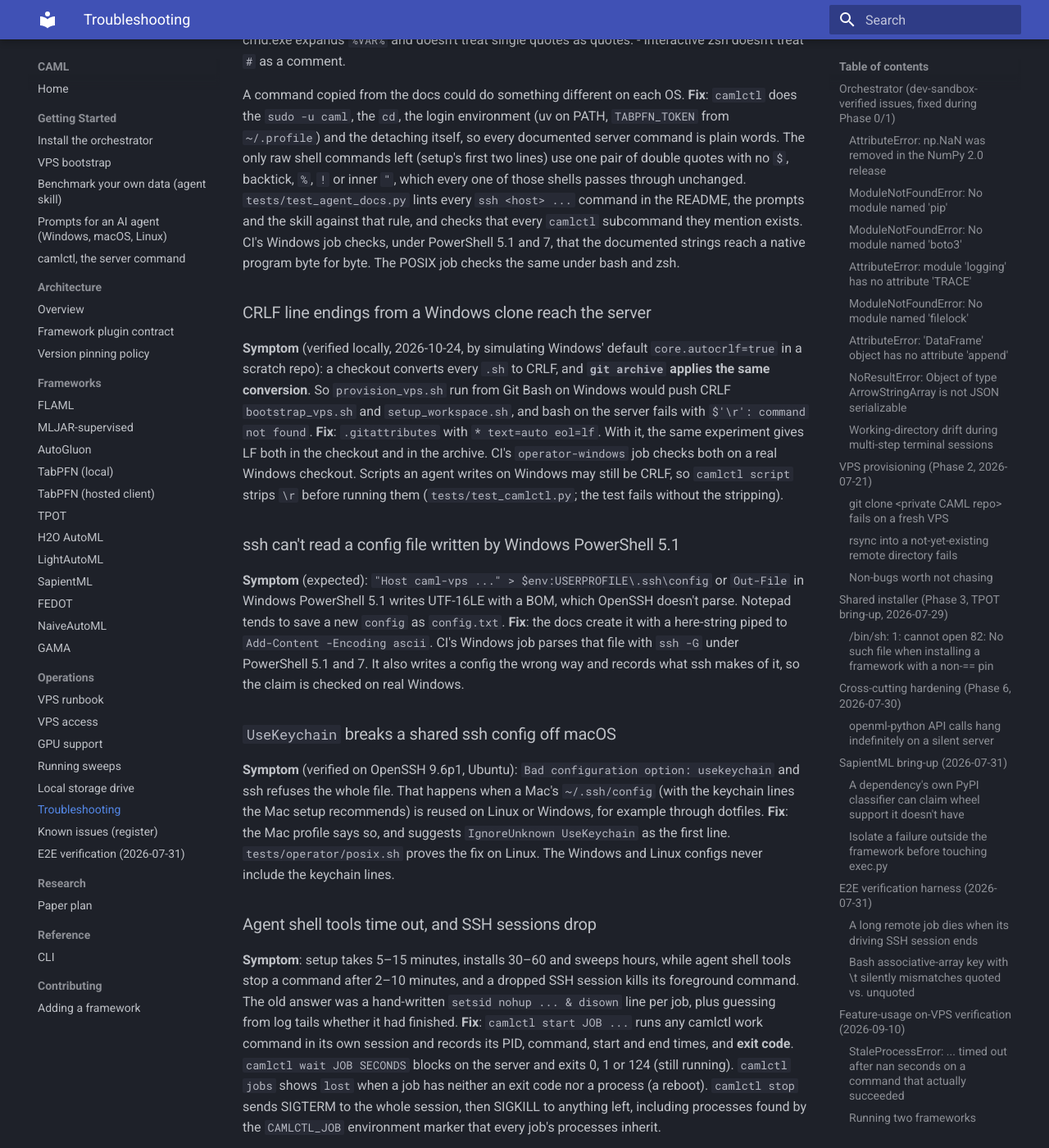
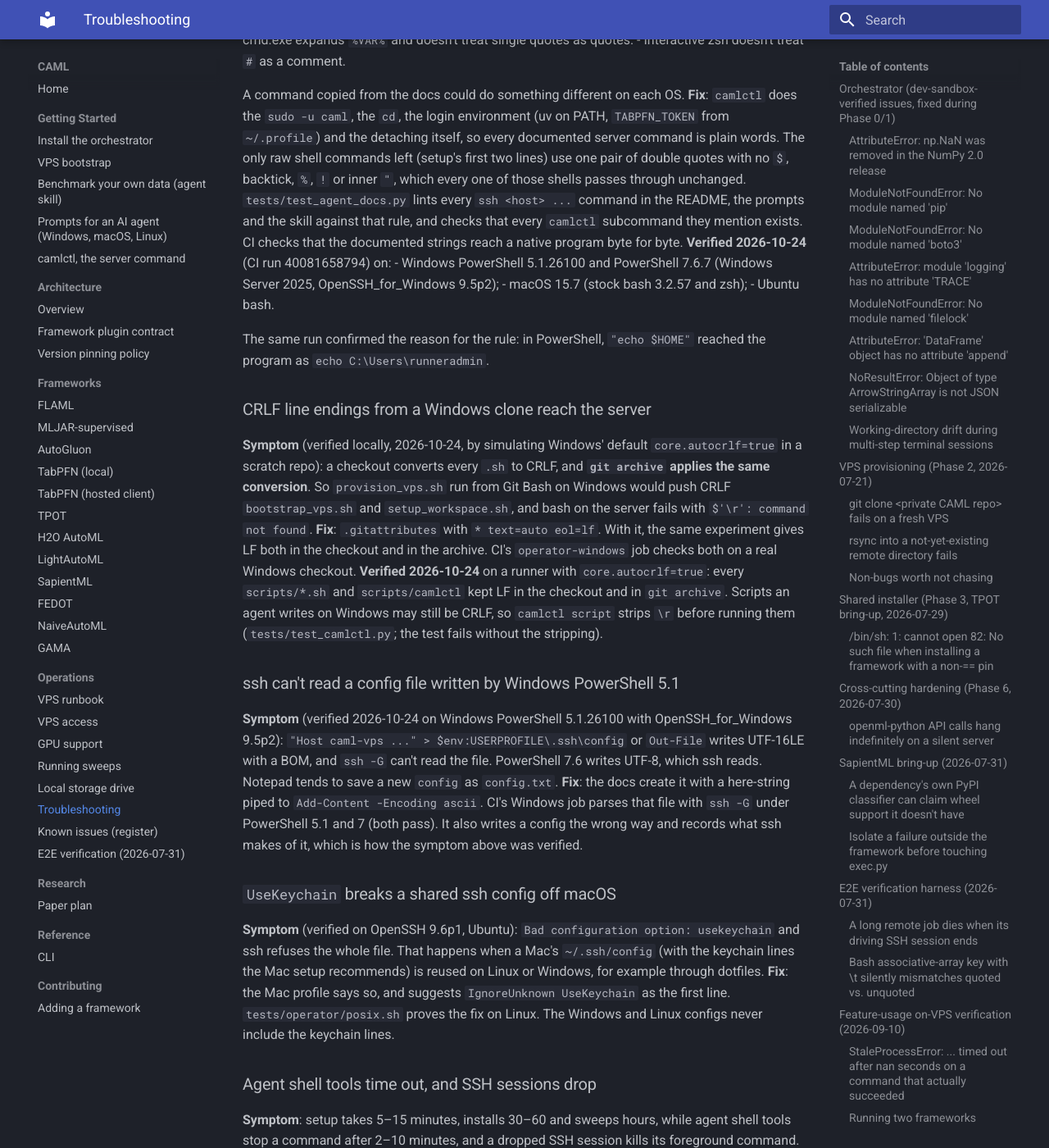
Before and after one commit to A1i-Tabatabaei/CAML, an MkDocs documentation site: the page built from docs/operations/troubleshooting.md, in a window 1280 px wide and 1400 px high, scrolled down 14795 px. Shown: the whole window at 82% size. Built offline with MkDocs 1.6.1 and Material for MkDocs 9.7.7, drawn with Linux system fonts in a browser that asks for light colours; some of the changed text lies outside the part shown.

Commit message:
Fix setup when XDG_* variables leak to the caml user; record CI evidence
CI's new server-e2e job failed on its first run: GitHub's runner sets
XDG_CONFIG_HOME=/home/runner/.config system-wide, it reached the caml user
through sudo, and the uv installer died writing its receipt there. Every
switch to caml (camlctl, bootstrap_vps.sh, provision_vps.sh, sync_vps.sh)
now drops inherited XDG_* variables; a unit test covers it.

Also records what the Windows and macOS jobs verified: LF survives
core.autocrlf=true, PowerShell 5.1's Out-File config is unreadable by ssh
(PowerShell 7's is fine), $HOME expands inside PowerShell double quotes,
and the documented remote strings pass unchanged through PowerShell 5.1/7,
bash 3.2 and zsh.

Co-Authored-By: Claude Opus 5.5 <noreply@anthropic.com>

```diff
--- a/docs/operations/troubleshooting.md
+++ b/docs/operations/troubleshooting.md
@@ -707,10 +707,16 @@ left (setup's first two lines) use one pair of double quotes with no `$`,
 backtick, `%`, `!` or inner `"`, which every one of those shells passes
 through unchanged. `tests/test_agent_docs.py` lints every `ssh <host> ...`
 command in the README, the prompts and the skill against that rule, and
-checks that every `camlctl` subcommand they mention exists. CI's Windows
-job checks, under PowerShell 5.1 and 7, that the documented strings reach a
-native program byte for byte. The POSIX job checks the same under bash and
-zsh.
+checks that every `camlctl` subcommand they mention exists. CI checks that
+the documented strings reach a native program byte for byte. **Verified
+2026-10-24** (CI run 40081658794) on:
+- Windows PowerShell 5.1.26100 and PowerShell 7.6.7 (Windows Server 2025,
+  OpenSSH_for_Windows 9.5p2);
+- macOS 15.7 (stock bash 3.2.57 and zsh);
+- Ubuntu bash.
+
+The same run confirmed the reason for the rule: in PowerShell,
+`"echo $HOME"` reached the program as `echo C:\Users\runneradmin`.
 
 ### CRLF line endings from a Windows clone reach the server
 
@@ -722,21 +728,25 @@ CRLF, and **`git archive` applies the same conversion**. So
 with `$'\r': command not found`.
 **Fix**: `.gitattributes` with `* text=auto eol=lf`. With it, the same
 experiment gives LF both in the checkout and in the archive. CI's
-`operator-windows` job checks both on a real Windows checkout. Scripts an
+`operator-windows` job checks both on a real Windows checkout. **Verified
+2026-10-24** on a runner with `core.autocrlf=true`: every `scripts/*.sh` and
+`scripts/camlctl` kept LF in the checkout and in `git archive`. Scripts an
 agent writes on Windows may still be CRLF, so `camlctl script` strips `\r`
 before running them (`tests/test_camlctl.py`; the test fails without the
 stripping).
 
 ### ssh can't read a config file written by Windows PowerShell 5.1
 
-**Symptom** (expected): `"Host caml-vps ..." > $env:USERPROFILE\.ssh\config`
-or `Out-File` in Windows PowerShell 5.1 writes UTF-16LE with a BOM, which
-OpenSSH doesn't parse. Notepad tends to save a new `config` as
+**Symptom** (verified 2026-10-24 on Windows PowerShell 5.1.26100 with
+OpenSSH_for_Windows 9.5p2): `"Host caml-vps ..." > $env:USERPROFILE\.ssh\config`
+or `Out-File` writes UTF-16LE with a BOM, and `ssh -G` can't read the file.
+PowerShell 7.6 writes UTF-8, which ssh reads. Notepad tends to save a new `config` as
 `config.txt`.
 **Fix**: the docs create it with a here-string piped to
 `Add-Content -Encoding ascii`. CI's Windows job parses that file with
-`ssh -G` under PowerShell 5.1 and 7. It also writes a config the wrong way
-and records what ssh makes of it, so the claim is checked on real Windows.
+`ssh -G` under PowerShell 5.1 and 7 (both pass). It also writes a config the
+wrong way and records what ssh makes of it, which is how the symptom above
+was verified.
 
 ### `UseKeychain` breaks a shared ssh config off macOS
 
@@ -777,6 +787,28 @@ keeping the original as `.orig`. CI's server e2e feeds it exactly such a
 file (Windows-1252, semicolons, decimal commas, CRLF, an accented category)
 and runs it through `prepare-data` and a real FLAML sweep.
 
+### Setup failed on its first CI run: an inherited `XDG_CONFIG_HOME` (verified, fixed)
+
+**Symptom** (CI `server-e2e`, run 40081658794, the first time camlctl setup
+ran as root over SSH): `bootstrap_vps.sh` step 2 installed uv into
+`/home/caml/.local/bin`, then died with `mkdir: cannot create directory
+'/home/runner': Permission denied` and `ERROR: unable to create receipt
+directory at /home/runner/.config/uv`.
+**Cause**: GitHub's runner image sets `XDG_CONFIG_HOME=/home/runner/.config`
+system-wide. Root's SSH session carried it, and `sudo -u caml bash -lc ...`
+passed it on to the `caml` user. The uv installer writes its receipt to
+`$XDG_CONFIG_HOME/uv`. The same applies to `XDG_CACHE_HOME` (uv's cache) and
+`XDG_RUNTIME_DIR`. Any server image with XDG variables in
+`/etc/environment` would fail the same way, in the installer or later in
+uv and the frameworks.
+**Fix**: every switch to `caml` now drops the inherited `XDG_*` variables
+(`env -u XDG_CONFIG_HOME -u XDG_CACHE_HOME -u XDG_DATA_HOME -u
+XDG_STATE_HOME -u XDG_RUNTIME_DIR`): camlctl's `as_caml`,
+`bootstrap_vps.sh` (`as_caml_login`), `provision_vps.sh` and `sync_vps.sh`.
+caml's own `~/.profile` can still set them deliberately.
+`tests/test_camlctl.py::test_caml_user_commands_drop_inherited_xdg_dirs`
+covers it, and the next CI run re-ran the real setup.
+
 ### Testing notes: two ways the camlctl tests first passed for the wrong reason
 
 - The CRLF test captured output in text mode. Python's universal newlines
```
Also changed, not shown: 5 other files.
